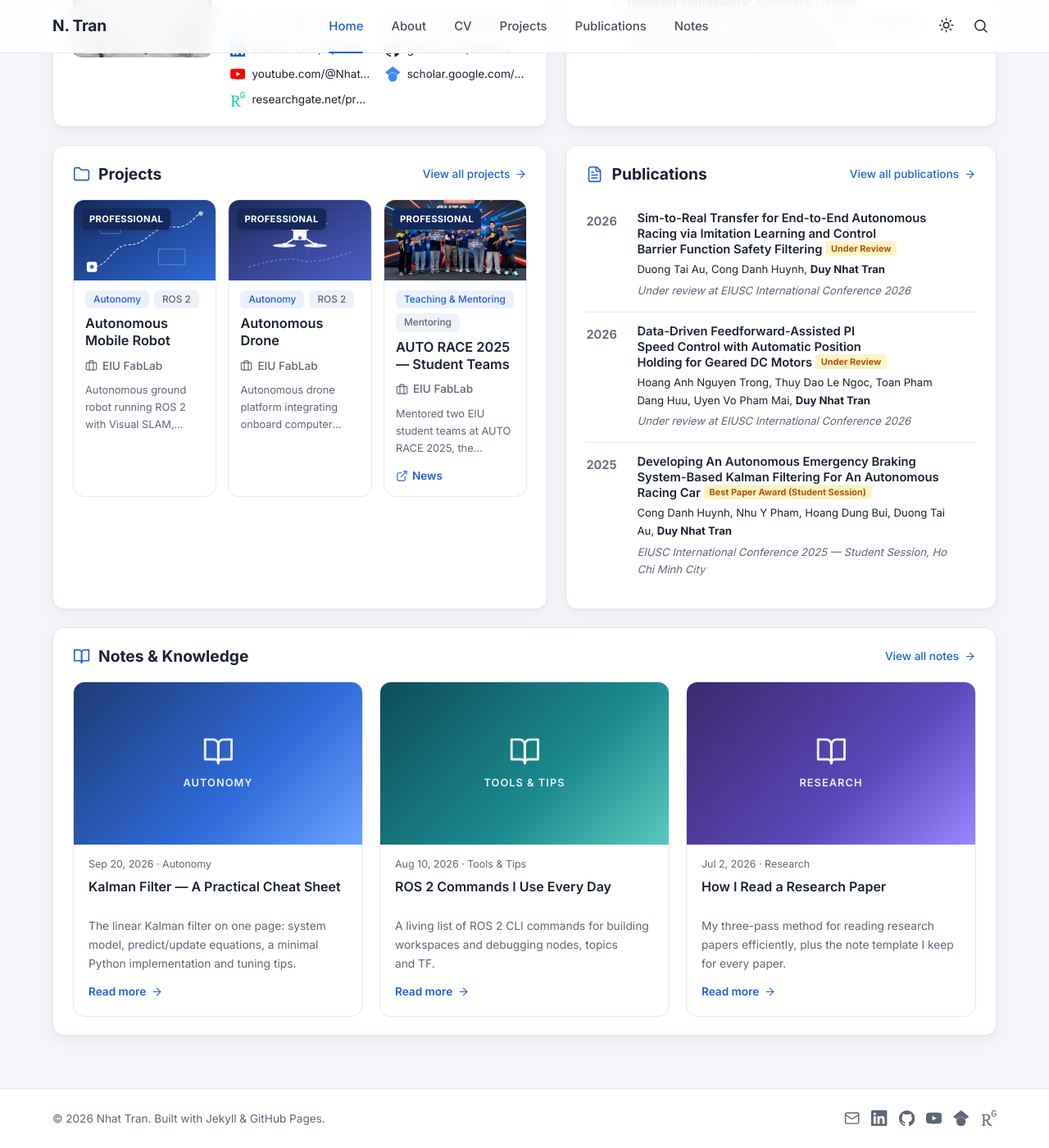
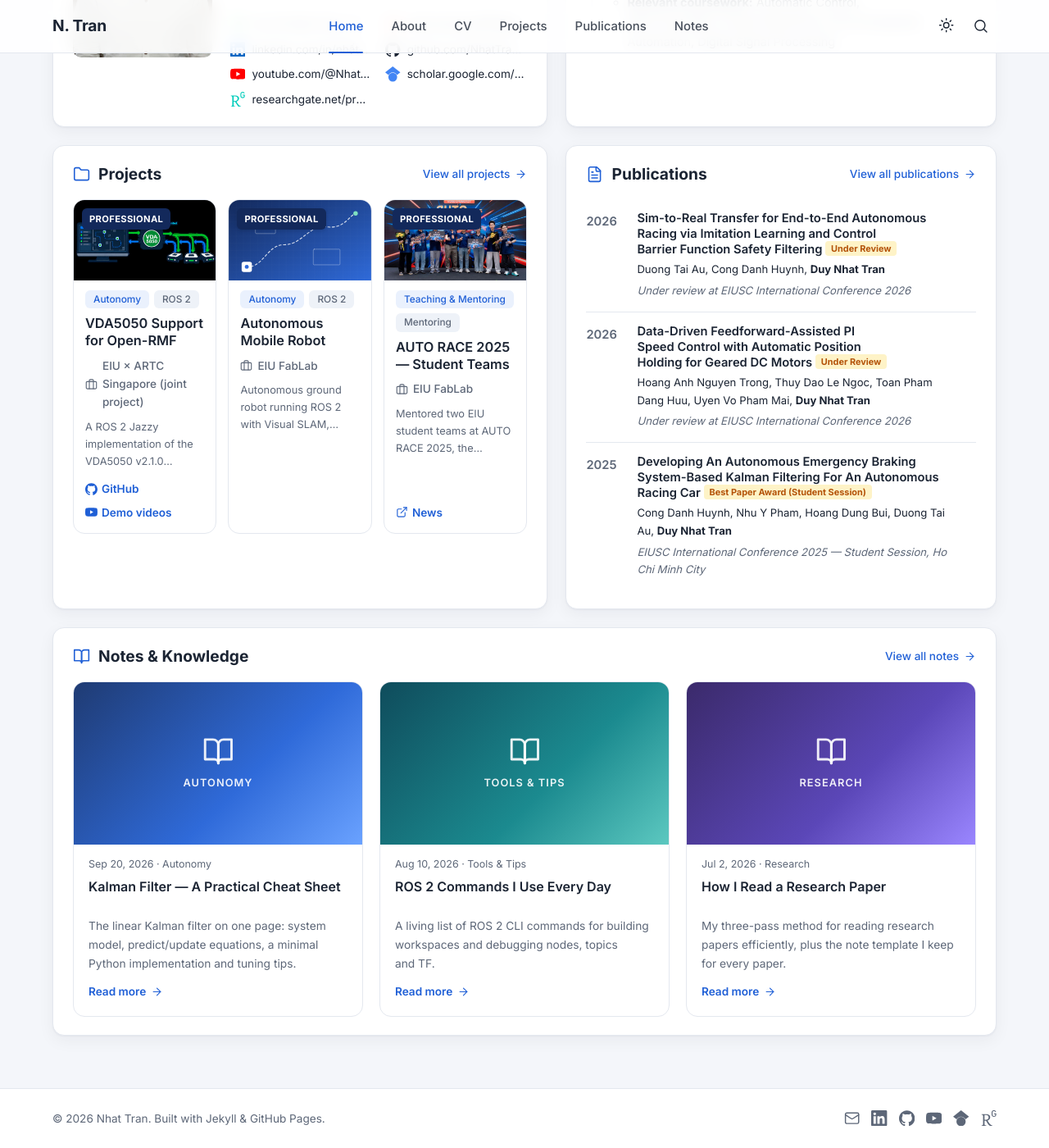
Before and after one commit to NhatTran-97/NhatTran-97.github.io, a Jekyll site: the page built from index.html, in a window 1280 px wide and 1400 px high, scrolled down 837 px. Shown: the whole window at 82% size. Built offline with Jekyll 4.4.1, drawn with Linux system fonts in a browser that asks for light colours.

Commit message:
Add VDA5050 Support for Open-RMF (EIU x ARTC Singapore) project
- Featured project card with repo and demo playlist links
- CV experience bullet and Open-RMF / VDA5050 / MQTT skills

Co-Authored-By: Claude Opus 5.5 <noreply@anthropic.com>
Claude-Session: https://claude.ai/code/session_01WtscMMpGViN2kQZVLN7Eom

```diff
--- a/_data/cv.yml
+++ b/_data/cv.yml
@@ -39,6 +39,7 @@ sections:
         period: Oct 2018 – Present
         details:
           - Develop autonomous robot and autonomous drone platforms, working across the full stack from low-level firmware to high-level autonomy.
+          - "Joint EIU–ARTC (Singapore) project [VDA5050 Support for Open-RMF](https://github.com/NhatTran-97/eiu-vda5050-support-open-rmf): ROS 2 fleet adapters, an MQTT client adapter with a Nav2 bridge, and a fleet dashboard for a mixed AMR / TurtleBot3 fleet."
           - "**Autonomy & perception:** Visual SLAM, computer vision, ROS 2 and autonomous navigation (Nav2)."
           - "**Embedded:** low-level robot firmware on RTOS — SPI, I2C, UART, CAN bus, Ethernet and Modbus."
           - Organize and teach a weekly workshop series for students on robotics, ROS 2, drones and embedded systems.
@@ -54,7 +55,7 @@ sections:
       - group: Perception & AI
         items: [PyTorch, OpenCV, TensorRT, ONNX, YOLO, PCL]
       - group: Autonomy
-        items: [ROS 2, Nav2, Visual SLAM, Autonomous Robots, Autonomous Drones]
+        items: [ROS 2, Nav2, Visual SLAM, Open-RMF, VDA5050, MQTT, Autonomous Robots, Autonomous Drones]
       - group: Programming
         items: [C / C++, Python, CUDA, Bash]
       - group: Tools
--- a/_data/projects.yml
+++ b/_data/projects.yml
@@ -51,6 +51,25 @@ groups:
 
 items:
   # ---------- Professional ----------
+  - title: VDA5050 Support for Open-RMF
+    group: professional
+    org: EIU × ARTC Singapore (joint project)
+    category: Autonomy
+    period: 2026 — ongoing
+    image: /assets/img/projects/vda5050-open-rmf.jpg
+    tags: [ROS 2, Open-RMF, VDA5050, MQTT, Nav2, Docker]
+    description: >-
+      A ROS 2 Jazzy implementation of the VDA5050 v2.1.0 protocol that connects
+      Open-RMF to a TurtleBot3 fleet and a custom FabLab AMR over MQTT — fleet
+      adapters, a robot-side client adapter with a Nav2 bridge, and a PySide6/QML
+      fleet dashboard. Tested on real robots and in Gazebo.
+    featured: true
+    github: https://github.com/NhatTran-97/eiu-vda5050-support-open-rmf
+    links:
+      - name: Demo videos
+        url: https://www.youtube.com/playlist?list=PL7WgDt1mGvJZdPyar7xpHH4HDRZpteAp4
+        icon: youtube
+
   - title: Autonomous Mobile Robot
     group: professional
     org: EIU FabLab
@@ -71,7 +90,6 @@ items:
     description: >-
       Autonomous drone platform integrating onboard computer vision and ROS 2
       with the embedded flight hardware.
-    featured: true
 
   - title: Robot Low-Level Firmware
     group: professional
```
Also changed, not shown: assets/img/projects/vda5050-open-rmf.jpg (added).
